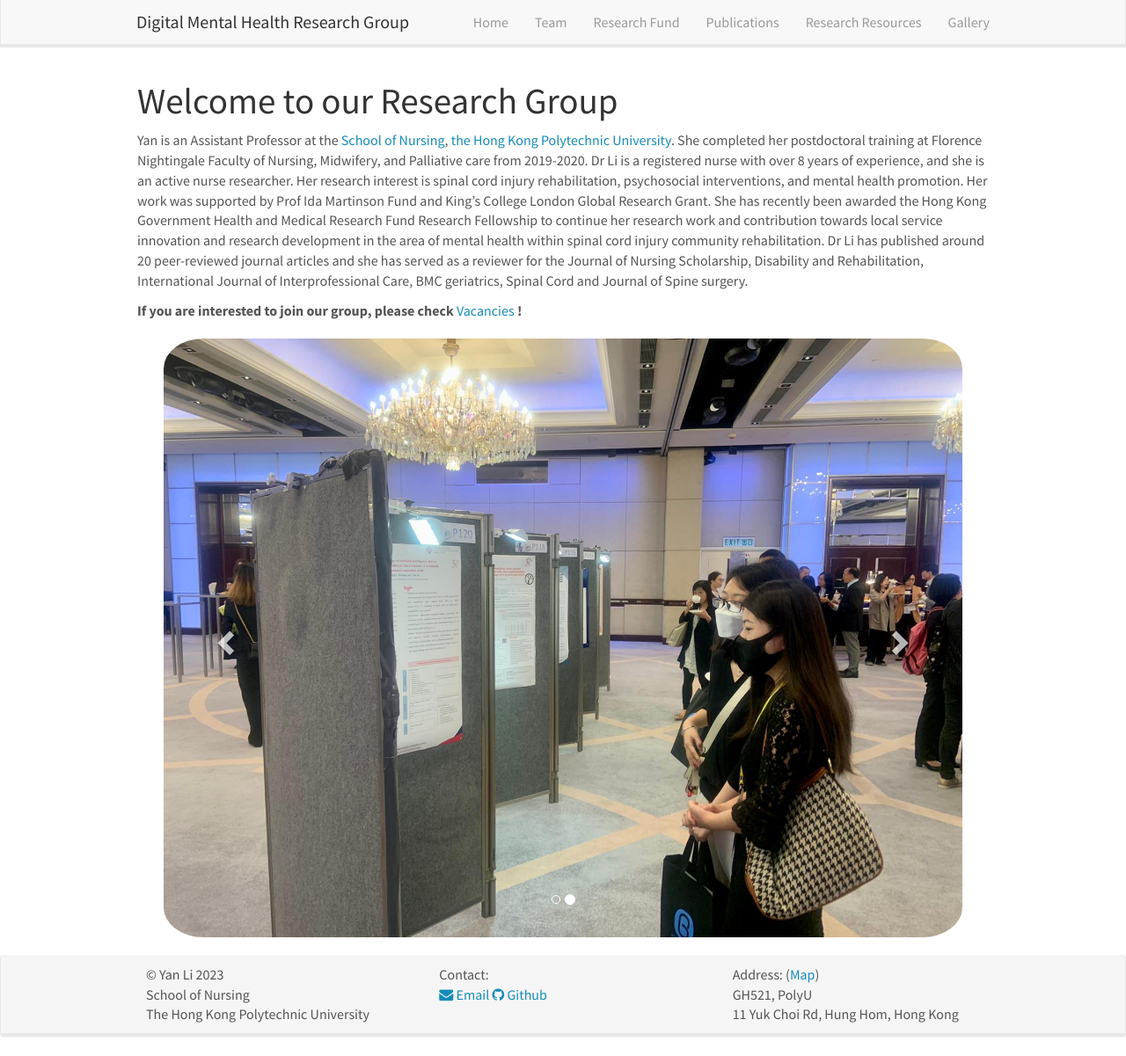
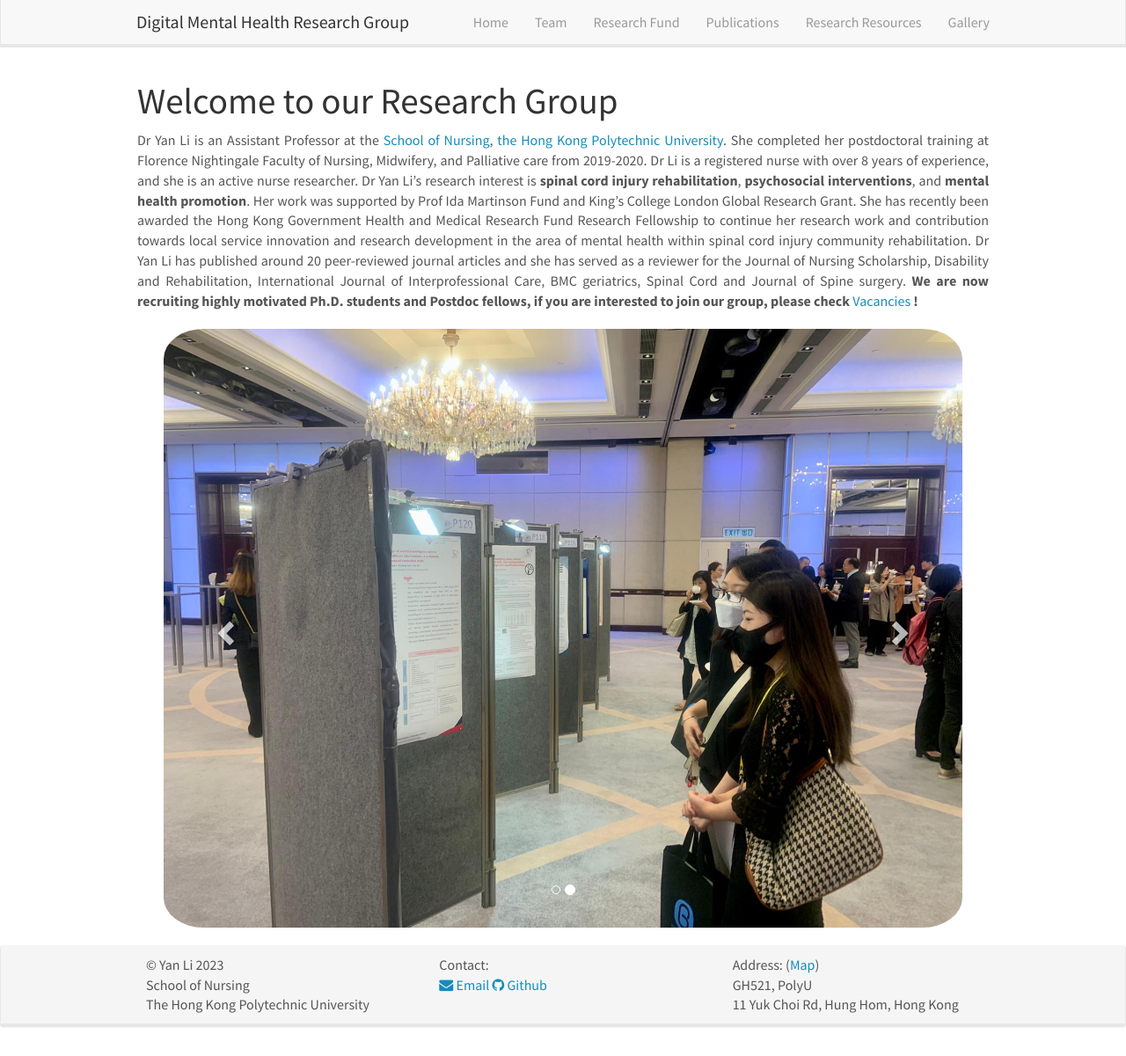
Before and after one commit to polyuly/polyuly.github.io, a Jekyll site: the page built from _pages/home.md, in a window 1280 px wide and 1201 px high. Shown: the whole window at 88% size. Built offline with Jekyll 4.4.1, drawn with Linux system fonts in a browser that asks for light colours; nearby versions of some CDN libraries.

Commit message:
Update home.md

```diff
--- a/_pages/home.md
+++ b/_pages/home.md
@@ -5,10 +5,17 @@ excerpt: "Digital Mental Health Research Group at HK PolyU"
 sitemap: false
 permalink: /
 ---
+<p align = "justify">
 
-Yan is an Assistant Professor at the [School of Nursing](https://www.polyu.edu.hk/sn/), [the Hong Kong Polytechnic University](https://www.polyu.edu.hk/). She completed her postdoctoral training at Florence Nightingale Faculty of Nursing, Midwifery, and Palliative care from 2019-2020. Dr Li is a registered nurse with over 8 years of experience, and she is an active nurse researcher. Her research interest is spinal cord injury rehabilitation, psychosocial interventions, and mental health promotion. Her work was supported by Prof Ida Martinson Fund and King’s College London Global Research Grant. She has recently been awarded the Hong Kong Government Health and Medical Research Fund Research Fellowship to continue her research work and contribution towards local service innovation and research development in the area of mental health within spinal cord injury community rehabilitation. Dr Li has published around 20 peer-reviewed journal articles and she has served as a reviewer for the Journal of Nursing Scholarship, Disability and Rehabilitation, International Journal of Interprofessional Care, BMC geriatrics, Spinal Cord and Journal of Spine surgery.
+Dr Yan Li is an Assistant Professor at the [School of Nursing](https://www.polyu.edu.hk/sn/), [the Hong Kong Polytechnic University](https://www.polyu.edu.hk/). She completed her postdoctoral training at Florence Nightingale Faculty of Nursing, Midwifery, and Palliative care from 2019-2020. Dr Li is a registered nurse with over 8 years of experience, and she is an active nurse researcher.
 
-**If you are interested to join our group, please check** [Vacancies]({{ site.url }}{{ site.baseurl }}/vacancies) **!**
+Dr Yan Li's research interest is **spinal cord injury rehabilitation**, **psychosocial interventions**, and **mental health promotion**. Her work was supported by Prof Ida Martinson Fund and King’s College London Global Research Grant. She has recently been awarded the Hong Kong Government Health and Medical Research Fund Research Fellowship to continue her research work and contribution towards local service innovation and research development in the area of mental health within spinal cord injury community rehabilitation.
+
+Dr Yan Li has published around 20 peer-reviewed journal articles and she has served as a reviewer for the Journal of Nursing Scholarship, Disability and Rehabilitation, International Journal of Interprofessional Care, BMC geriatrics, Spinal Cord and Journal of Spine surgery.
+
+**We are now recruiting highly motivated Ph.D. students and Postdoc fellows, if you are interested to join our group, please check** [Vacancies]({{ site.url }}{{ site.baseurl }}/vacancies) **!**
+
+</p>
 
 <div markdown="0" id="carousel" class="carousel slide" data-ride="carousel" data-interval="5000" data-pause="hover" >
     <!-- Menu -->
```
